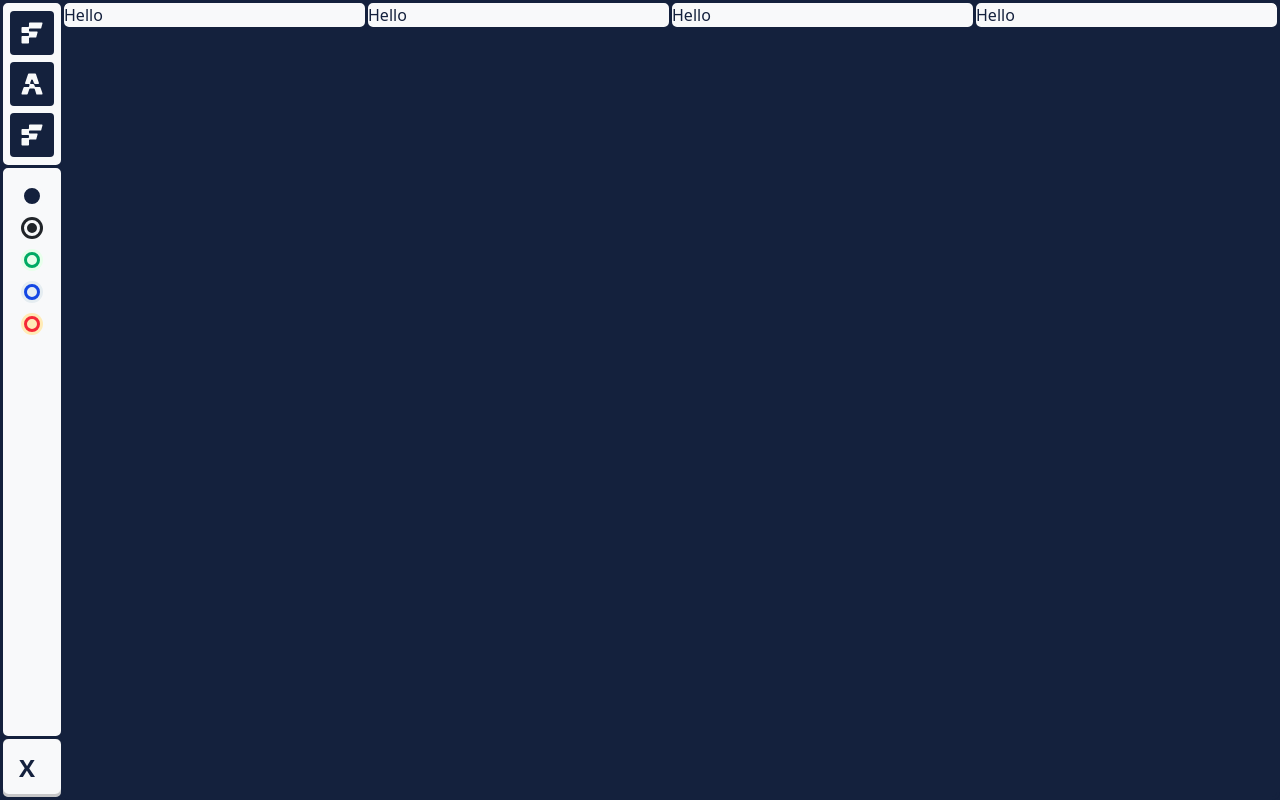
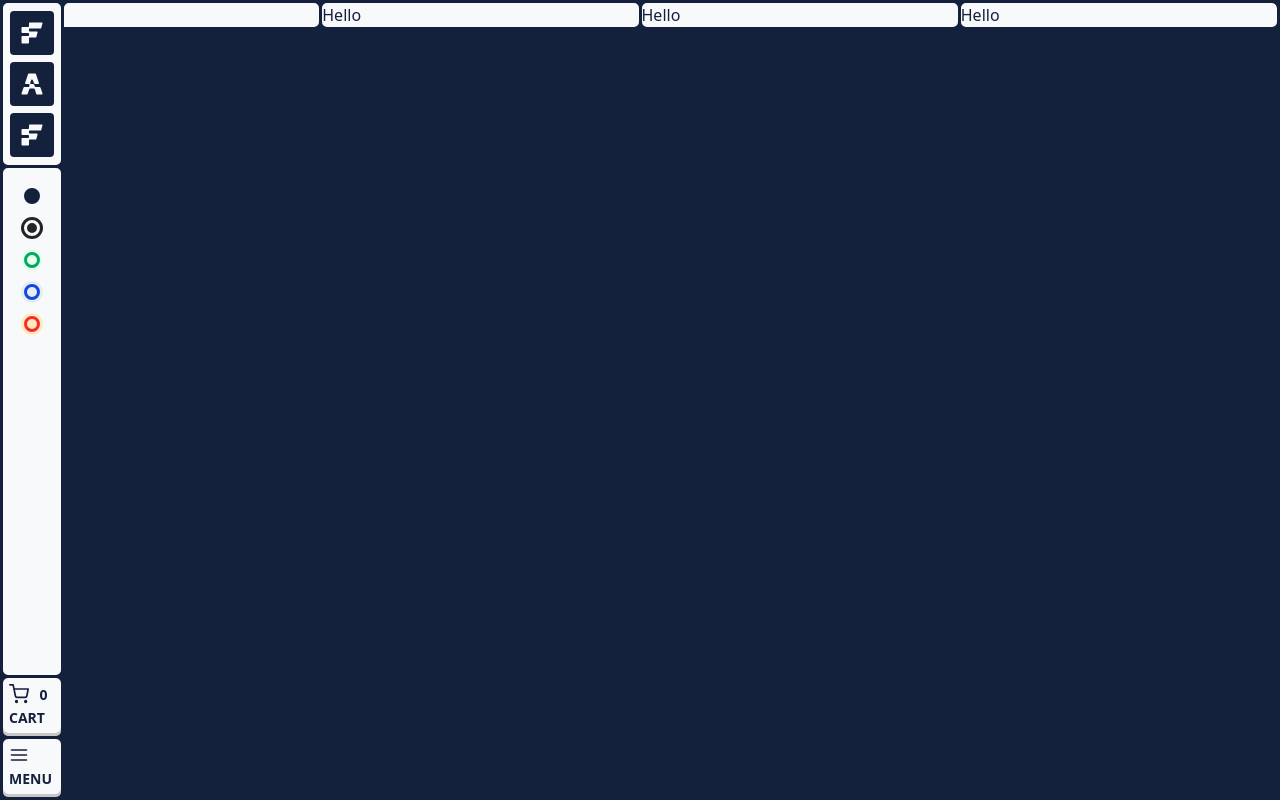
Before and after one commit to vogelino/fast-assembled-furniture, a Next.js app: page /grid in a window 1280 px wide. Built offline with nearby package versions, Linux system fonts and the light colour scheme.

Commit message:
Extract ThemeSelect to its own component and use appr.

```diff
--- a/components/BrandGuide/Header.tsx
+++ b/components/BrandGuide/Header.tsx
@@ -1,6 +1,7 @@
 import { FC } from 'react'
 import { PageTreeType } from '@/brand/Menu'
 import Breadcrumb from '@/brand/Breadcrump'
+import ThemeSelect from '../ThemeSelect'
 
 type HeaderPropType = {
 	pageTree: PageTreeType
@@ -12,8 +13,11 @@ const Header: FC<HeaderPropType> = ({ pageTree }) => {
 			className="fixed top-0 right-0 h-16 gfc"
 			style={{ left: `calc(20rem - var(--borderWidth, 3px))` }}
 		>
-			<div className="gf h-full-p px-6 py-4">
+			<div className="gf h-full-p px-6 py-4 flex justify-between items-center">
 				<Breadcrumb pageTree={pageTree} />
+				<div className="inline-grid gap-4 grid-cols-5">
+					<ThemeSelect />
+				</div>
 			</div>
 		</div>
 	)
--- a/components/BrandGuide/PagePreviewZone/index.tsx
+++ b/components/BrandGuide/PagePreviewZone/index.tsx
@@ -1,6 +1,7 @@
 /* eslint-disable jsx-a11y/control-has-associated-label */
 import { FC, useContext } from 'react'
 import { BackgroundType, PreviewStateContext } from '@/brand/PreviewStateContext'
+import { ColorThemeContext } from '@/components/ColorThemeContext'
 import { checkerboard } from './PagePreviewZone.module.css'
 
 const BackgroundButton: FC<{
@@ -23,9 +24,14 @@ const previewBackgroundMap = {
 
 const PagePreviewZone: FC = ({ children }) => {
 	const { previewBackground, setPreviewBackground } = useContext(PreviewStateContext)
+	const { themeKey } = useContext(ColorThemeContext)
+
 	return (
 		<div
 			className={`${previewBackgroundMap[previewBackground]} relative grid content-center items-center justify-center h-full p-8`}
+			style={{
+				backgroundBlendMode: themeKey === 'dark' ? 'overlay' : 'luminosity',
+			}}
 		>
 			<nav className="absolute top-8 right-8">
 				<ul>
--- a/components/Header/index.tsx
+++ b/components/Header/index.tsx
@@ -1,42 +1,36 @@
-import { FC, useContext } from 'react'
+import { FC, useContext, useState } from 'react'
 import { Button } from '@/components/SquareButton'
-import { ColorThemeContext } from '@/components/ColorThemeContext'
 import { Logo } from './Logo'
+import { CartContext } from '../CartContext'
+import ThemeSelect from '../ThemeSelect'
 
 const Header: FC = () => {
-	const { themeKey: activeTheme, themes, setTheme } = useContext(ColorThemeContext)
+	const [menuIsOpened, setMenuIsOpened] = useState(false)
+	const [cart] = useContext(CartContext)
+
 	return (
 		<>
 			<header
-				className="fixed top-0 left-0 w-16 h-full gfc grid z-50"
+				className="absolute top-0 left-0 w-16 h-full gfc grid z-50"
 				style={{ gridTemplateRows: 'auto 1fr auto' }}
 			>
 				<Logo />
 				<div className="gf flex flex-col pt-3">
-					{Object.keys(themes).map((themeKey) => (
-						// eslint-disable-next-line jsx-a11y/control-has-associated-label
-						<button
-							style={{
-								borderWidth: 'var(--borderWidth, 3px)',
-								borderColor: themes[themeKey].primary,
-								backgroundColor:
-									themes[themeKey][themeKey === activeTheme ? 'primary' : 'secondary'],
-								boxShadow: `0 0 0 var(--borderWidth, 3px) ${themes[themeKey].secondary}`,
-							}}
-							className="w-4 h-4 bg-secondary rounded-full mx-auto my-2 ring-2 focus:outline-none focus:rounded-full"
-							type="button"
-							key={themeKey}
-							onClick={(evt) => {
-								evt.preventDefault()
-								setTheme(themeKey)
-							}}
-						/>
-					))}
+					<ThemeSelect />
 				</div>
-				<Button type="button">x</Button>
+				<Button type="button" icon="ShoppingCart" status={Object.keys(cart).length}>
+					Cart
+				</Button>
+				<Button
+					type="button"
+					icon={menuIsOpened ? 'X' : 'Menu'}
+					onClick={() => setMenuIsOpened(!menuIsOpened)}
+				>
+					{menuIsOpened ? 'Close' : 'Menu'}
+				</Button>
 			</header>
 			<div
-				className="gf fixed h-full pointer-events-none z-40"
+				className="gf absolute h-full pointer-events-none z-40"
 				style={{
 					top: 3,
 					left: 64,
--- a/components/Layout.tsx
+++ b/components/Layout.tsx
@@ -17,7 +17,7 @@ const Layout: FC = ({ children }) => {
 	}, [])
 
 	return (
-		<div className="container mx-auto">
+		<div>
 			<Header />
 			{children}
 		</div>
--- /dev/null
+++ b/components/ThemeSelect.tsx
@@ -0,0 +1,31 @@
+import { useContext, FC } from 'react'
+import { ColorThemeContext } from './ColorThemeContext'
+
+const ThemeSelect: FC = () => {
+	const { themeKey: activeTheme, themes, setTheme } = useContext(ColorThemeContext)
+
+	return (
+		<>
+			{Object.keys(themes).map((themeKey) => (
+				// eslint-disable-next-line jsx-a11y/control-has-associated-label
+				<button
+					style={{
+						borderWidth: 'var(--borderWidth, 3px)',
+						borderColor: themes[themeKey].primary,
+						backgroundColor: themes[themeKey][themeKey === activeTheme ? 'primary' : 'secondary'],
+						boxShadow: `0 0 0 var(--borderWidth, 3px) ${themes[themeKey].secondary}`,
+					}}
+					className="w-4 h-4 bg-secondary rounded-full mx-auto my-2 ring-2 focus:outline-none focus:rounded-full"
+					type="button"
+					key={themeKey}
+					onClick={(evt) => {
+						evt.preventDefault()
+						setTheme(themeKey)
+					}}
+				/>
+			))}
+		</>
+	)
+}
+
+export default ThemeSelect
--- a/pages/brand/ui/menu.tsx
+++ b/pages/brand/ui/menu.tsx
@@ -1,13 +1,18 @@
-import { FC } from 'react'
+import React, { FC } from 'react'
 import Layout from '@/brand/Layout'
 import { NotionRendererProps } from 'react-notion/dist/renderer'
 import { getNotionPage } from '@/utils/notionUtil'
+import Menu from '@/components/Header'
 
 export const getStaticProps = getNotionPage('46ec0392bd734685b96bfb5a9ae3dc96')
 
 const MenuGuide: FC<Pick<NotionRendererProps, 'blockMap'>> = ({ blockMap }) => (
 	<Layout notionContent={blockMap}>
-		<div className="grid grid-cols-4 gap-8" />
+		<div className="absolute top-8 right-24 bottom-8 left-8">
+			<div className="relative w-full h-full overflow-hidden rounded-md">
+				<Menu />
+			</div>
+		</div>
 	</Layout>
 )
 
```
